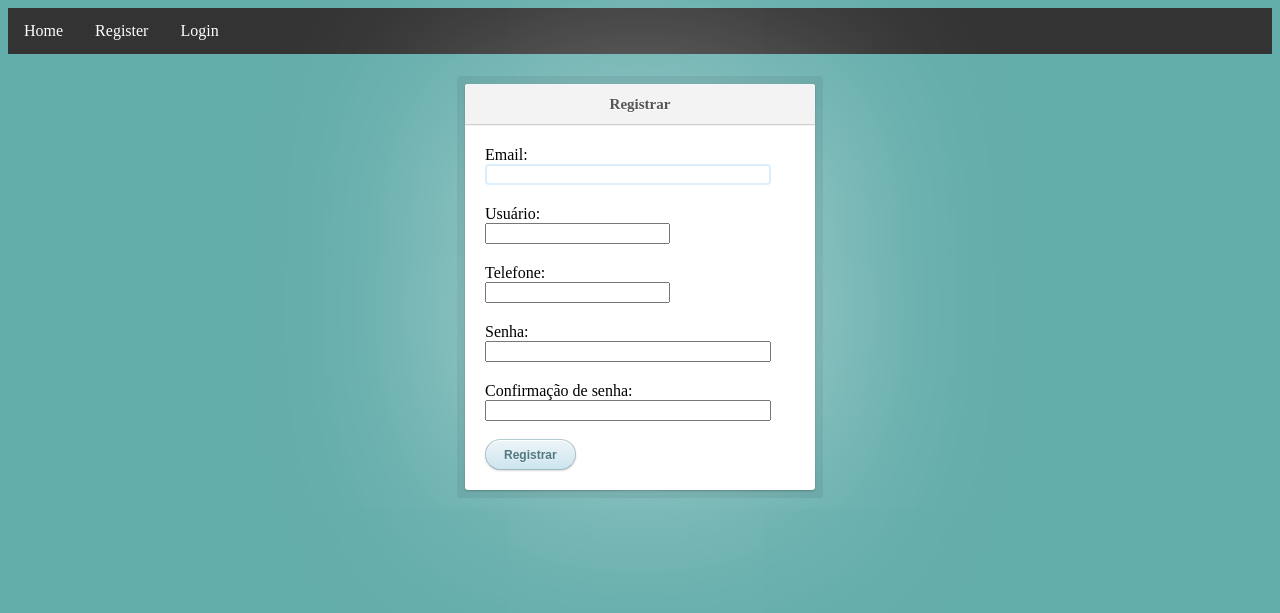
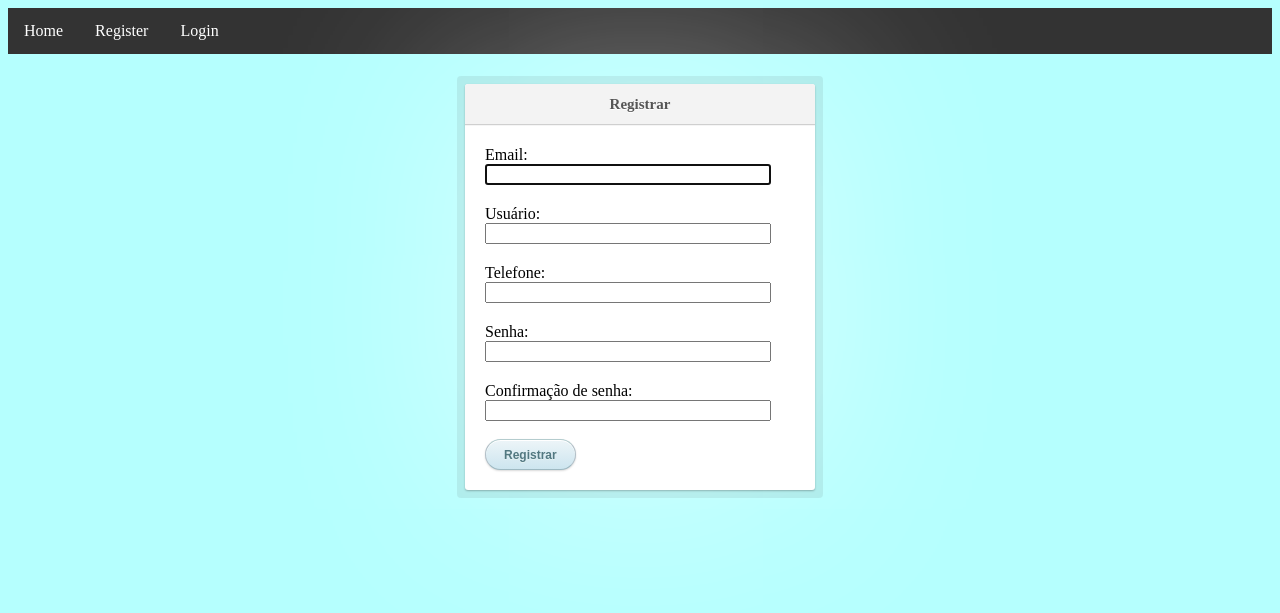
Before and after one commit to gChiqueti/AnimalFinder, a Django app: page /cadastrar_dono in a window 1280 px wide. Shown: the top 613 px of the page. Run offline with Django 3.2, Linux system fonts and the light colour scheme.

Commit message:
alterado css
alterado css login para se adequar à página cadastrar_animal.
alterado nomenclatura da classe login para insert_data para correção de contexto

```diff
--- a/AnimalFinder/product/static/login.css
+++ b/AnimalFinder/product/static/login.css
@@ -8,7 +8,7 @@
  */
 
 
-.login {
+.insert_data {
   position: relative;
   margin: 30px auto;
   padding: 20px 20px 20px;
@@ -19,7 +19,7 @@
   box-shadow: 0 0 200px rgba(255, 255, 255, 0.5), 0 1px 2px rgba(0, 0, 0, 0.3);
 }
 
-.login:before {
+.insert_data:before {
   content: '';
   position: absolute;
   top: -8px;
@@ -31,7 +31,7 @@
   border-radius: 4px;
 }
 
-.login h1 {
+.insert_data h1 {
   margin: -20px -20px 21px;
   line-height: 40px;
   font-size: 15px;
@@ -50,25 +50,25 @@
   box-shadow: 0 1px whitesmoke;
 }
 
-.login p {
+.insert_data p {
   margin: 20px 0 0;
 }
 
-.login p:first-child {
+.insert_data p:first-child {
   margin-top: 0;
 }
 
-.login input[type=email], .login input[type=password] {
+.insert_data input {
   width: 278px;
 }
 
-input[type=email]:focus, input[type=password]:focus {
+insert_data:focus {
   border-color: #7dc9e2;
   outline-color: #dceefc;
   outline-offset: 0;
 }
 
-.login p.submit {
+.insert_data p.submit {
   text-align: right;
 }
 
--- a/AnimalFinder/product/static/style.css
+++ b/AnimalFinder/product/static/style.css
@@ -6,7 +6,7 @@ h1{
 
 html{
 	margin: 0px;
-	background-color: #63adab;
+	background-color: #b5fffe;
 
 }
 
--- a/AnimalFinder/product/templates/cadastrar_dono.html
+++ b/AnimalFinder/product/templates/cadastrar_dono.html
@@ -10,7 +10,7 @@
 {% endblock css %}
 
 {% block content %}
-	<div class="login">
+	<div class="insert_data">
 		<h1>Registrar</h1>
 
 		<form method="post">
--- a/AnimalFinder/product/templates/login.html
+++ b/AnimalFinder/product/templates/login.html
@@ -10,7 +10,7 @@
 {% endblock css %}
 
 {% block content %}
-	<div class="login">
+	<div class="insert_data">
 		  <h1>Login</h1>
 
 		  <form method="post">
```
Also changed, not shown: AnimalFinder/product/templates/cadastrar_animal.html (+22 -12 lines), AnimalFinder/db.sqlite3.
